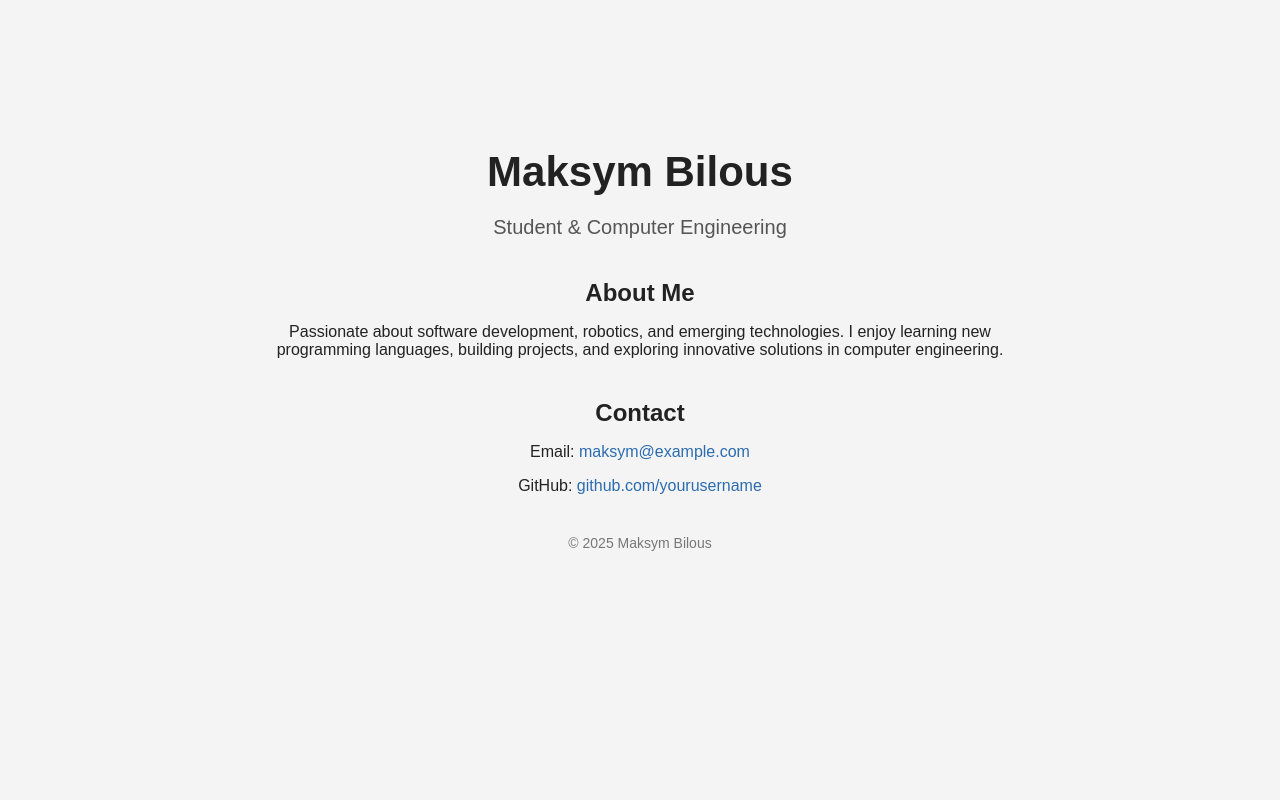
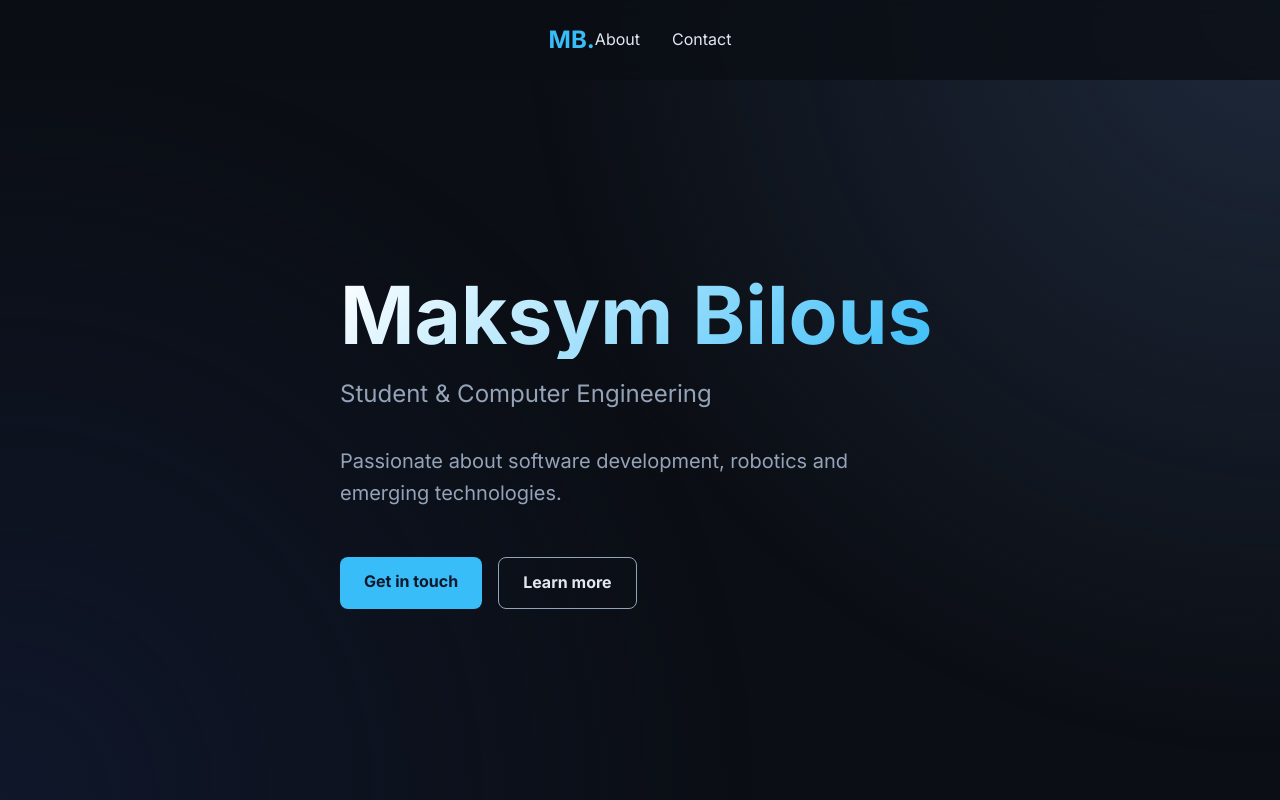
Before and after one commit to M4ccoy/my-website, a plain HTML site: page index.html in a window 1280 px wide. Shown: the top 800 px of the page. Drawn offline with Linux system fonts and the light colour scheme.

Commit message:
Update website design

```diff
--- a/index.html
+++ b/index.html
@@ -1,36 +1,66 @@
 <!DOCTYPE html>
 <html lang="en">
 <head>
-  <meta charset="UTF-8">
-  <meta name="viewport" content="width=device-width, initial-scale=1.0">
-  <title>Maksym Bilous</title>
-  <link rel="stylesheet" href="style.css">
+    <meta charset="UTF-8">
+    <meta name="viewport" content="width=device-width, initial-scale=1.0">
+    <title>Maksym Bilous | Personal Website</title>
+    <link rel="stylesheet" href="style.css">
+    <link rel="preconnect" href="https://fonts.googleapis.com">
+    <link rel="preconnect" href="https://fonts.gstatic.com" crossorigin>
+    <link href="https://fonts.googleapis.com/css2?family=Inter:wght@300;400;700&display=swap" rel="stylesheet">
 </head>
 <body>
-  <main class="container">
-    <header class="hero">
-      <h1 class="name">Maksym Bilous</h1>
-      <p class="bio">Student & Computer Engineering</p>
+    <div class="bg-gradient"></div>
+    <header>
+        <div class="container">
+            <nav>
+                <div class="logo">MB.</div>
+                <ul>
+                    <li><a href="#about">About</a></li>
+                    <li><a href="#contact">Contact</a></li>
+                </ul>
+            </nav>
+        </div>
     </header>
 
-    <section class="about">
-      <h2>About Me</h2>
-      <p>
-        Passionate about software development, robotics, and emerging
-        technologies. I enjoy learning new programming languages, building
-        projects, and exploring innovative solutions in computer engineering.
-      </p>
-    </section>
+    <main>
+        <section id="hero">
+            <div class="container">
+                <div class="hero-content">
+                    <h1>Maksym Bilous</h1>
+                    <p class="subtitle">Student & Computer Engineering</p>
+                    <p class="hero-description">Passionate about software development, robotics and emerging technologies.</p>
+                    <div class="cta-buttons">
+                        <a href="#contact" class="btn btn-primary">Get in touch</a>
+                        <a href="#about" class="btn btn-secondary">Learn more</a>
+                    </div>
+                </div>
+            </div>
+        </section>
 
-    <section class="contacts">
-      <h2>Contact</h2>
-      <p>Email: <a href="mailto:maksym@example.com">maksym@example.com</a></p>
-      <p>GitHub: <a href="https://github.com/yourusername" target="_blank">github.com/yourusername</a></p>
-    </section>
+        <section id="about" class="section">
+            <div class="container">
+                <h2 class="section-title">About Me</h2>
+                <div class="about-content">
+                    <p>I enjoy learning new programming languages, building projects, and exploring innovative solutions in computer engineering. My focus lies at the intersection of robust software and intelligent hardware systems.</p>
+                </div>
+            </div>
+        </section>
+    </main>
 
-    <footer>
-      <p>© 2025 Maksym Bilous</p>
+    <footer id="contact">
+        <div class="container">
+            <h2 class="section-title">Connect</h2>
+            <div class="contact-links">
+                <a href="mailto:maksym@example.com" class="contact-item">
+                    <span class="label">Email:</span> maksym@example.com
+                </a>
+                <a href="https://github.com/maksym" target="_blank" class="contact-item">
+                    <span class="label">GitHub:</span> github.com/maksym
+                </a>
+            </div>
+            <p class="copyright">&copy; 2026 Maksym Bilous. Built with passion.</p>
+        </div>
     </footer>
-  </main>
 </body>
 </html>
--- a/style.css
+++ b/style.css
@@ -1,51 +1,231 @@
+:root {
+    --bg-color: #0b0e14;
+    --text-color: #e2e8f0;
+    --accent-color: #38bdf8;
+    --secondary-color: #94a3b8;
+    --card-bg: rgba(30, 41, 59, 0.7);
+    --transition: all 0.3s cubic-bezier(0.4, 0, 0.2, 1);
+}
+
 * {
-  box-sizing: border-box;
+    margin: 0;
+    padding: 0;
+    box-sizing: border-box;
+}
+
+html {
+    scroll-behavior: smooth;
 }
 
 body {
-  margin: 0;
-  font-family: Arial, sans-serif;
-  background: #f4f4f4;
-  color: #222;
+    font-family: 'Inter', sans-serif;
+    background-color: var(--bg-color);
+    color: var(--text-color);
+    line-height: 1.6;
+    overflow-x: hidden;
+    position: relative;
+}
+
+.bg-gradient {
+    position: fixed;
+    top: 0;
+    left: 0;
+    width: 100%;
+    height: 100%;
+    background: radial-gradient(circle at top right, #1e293b, transparent 50%),
+                radial-gradient(circle at bottom left, #0f172a, transparent 50%);
+    z-index: -1;
 }
 
 .container {
-  max-width: 800px;
-  margin: 80px auto;
-  padding: 40px 20px;
-  text-align: center;
+    max-width: 1000px;
+    margin: 0 auto;
+    padding: 0 2rem;
 }
 
-.name {
-  font-size: 42px;
-  margin-bottom: 10px;
+header {
+    height: 80px;
+    display: flex;
+    align-items: center;
+    position: sticky;
+    top: 0;
+    z-index: 100;
+    background: rgba(11, 14, 20, 0.8);
+    backdrop-filter: blur(8px);
 }
 
-.bio {
-  font-size: 20px;
-  color: #555;
-  margin-bottom: 40px;
+nav {
+    width: 100%;
+    display: flex;
+    justify-content: space-between;
+    align-items: center;
 }
 
-section {
-  margin-bottom: 40px;
+.logo {
+    font-size: 1.5rem;
+    font-weight: 700;
+    color: var(--accent-color);
 }
 
-h2 {
-  margin-bottom: 15px;
+nav ul {
+    list-style: none;
+    display: flex;
+    gap: 2rem;
 }
 
-a {
-  color: #2b6cb0;
-  text-decoration: none;
+nav ul a {
+    text-decoration: none;
+    color: var(--text-color);
+    font-weight: 500;
+    transition: var(--transition);
 }
 
-a:hover {
-  text-decoration: underline;
+nav ul a:hover {
+    color: var(--accent-color);
+}
+
+#hero {
+    height: calc(100vh - 80px);
+    display: flex;
+    align-items: center;
+}
+
+.hero-content h1 {
+    font-size: clamp(3rem, 8vw, 5rem);
+    font-weight: 700;
+    line-height: 1.1;
+    margin-bottom: 1rem;
+    background: linear-gradient(135deg, #fff 0%, var(--accent-color) 100%);
+    -webkit-background-clip: text;
+    -webkit-text-fill-color: transparent;
+}
+
+.subtitle {
+    font-size: 1.5rem;
+    color: var(--secondary-color);
+    margin-bottom: 2rem;
+}
+
+.hero-description {
+    max-width: 600px;
+    font-size: 1.25rem;
+    color: var(--secondary-color);
+    margin-bottom: 3rem;
+}
+
+.cta-buttons {
+    display: flex;
+    gap: 1rem;
+}
+
+.btn {
+    padding: 0.75rem 1.5rem;
+    border-radius: 8px;
+    text-decoration: none;
+    font-weight: 600;
+    transition: var(--transition);
+}
+
+.btn-primary {
+    background-color: var(--accent-color);
+    color: #0f172a;
+}
+
+.btn-primary:hover {
+    transform: translateY(-3px);
+    box-shadow: 0 10px 20px rgba(56, 189, 248, 0.3);
+}
+
+.btn-secondary {
+    border: 1px solid var(--secondary-color);
+    color: var(--text-color);
+}
+
+.btn-secondary:hover {
+    background-color: rgba(148, 163, 184, 0.1);
+    border-color: var(--text-color);
+}
+
+.section {
+    padding: 8rem 0;
+}
+
+.section-title {
+    font-size: 2.5rem;
+    margin-bottom: 2rem;
+    position: relative;
+    display: inline-block;
+}
+
+.section-title::after {
+    content: '';
+    position: absolute;
+    bottom: -10px;
+    left: 0;
+    width: 50px;
+    height: 4px;
+    background: var(--accent-color);
+    border-radius: 2px;
+}
+
+.about-content {
+    background: var(--card-bg);
+    padding: 2.5rem;
+    border-radius: 16px;
+    border: 1px solid rgba(255, 255, 255, 0.1);
+    box-shadow: 0 4px 6px -1px rgba(0, 0, 0, 0.1);
+}
+
+.about-content p {
+    font-size: 1.125rem;
+    color: var(--secondary-color);
 }
 
 footer {
-  margin-top: 40px;
-  color: #777;
-  font-size: 14px;
+    padding: 4rem 0;
+    background: rgba(15, 23, 42, 0.5);
+    border-top: 1px solid rgba(255, 255, 255, 0.05);
 }
+
+.contact-links {
+    display: flex;
+    flex-direction: column;
+    gap: 1rem;
+    margin-bottom: 3rem;
+}
+
+.contact-item {
+    text-decoration: none;
+    color: var(--text-color);
+    font-size: 1.25rem;
+    transition: var(--transition);
+}
+
+.contact-item:hover {
+    color: var(--accent-color);
+}
+
+.contact-item .label {
+    font-weight: 700;
+    color: var(--accent-color);
+    margin-right: 0.5rem;
+}
+
+.copyright {
+    color: var(--secondary-color);
+    font-size: 0.875rem;
+}
+
+@media (max-width: 768px) {
+    .cta-buttons {
+        flex-direction: column;
+    }
+
+    .hero-content h1 {
+        font-size: 3rem;
+    }
+
+    .section {
+        padding: 4rem 0;
+    }
+}
```
